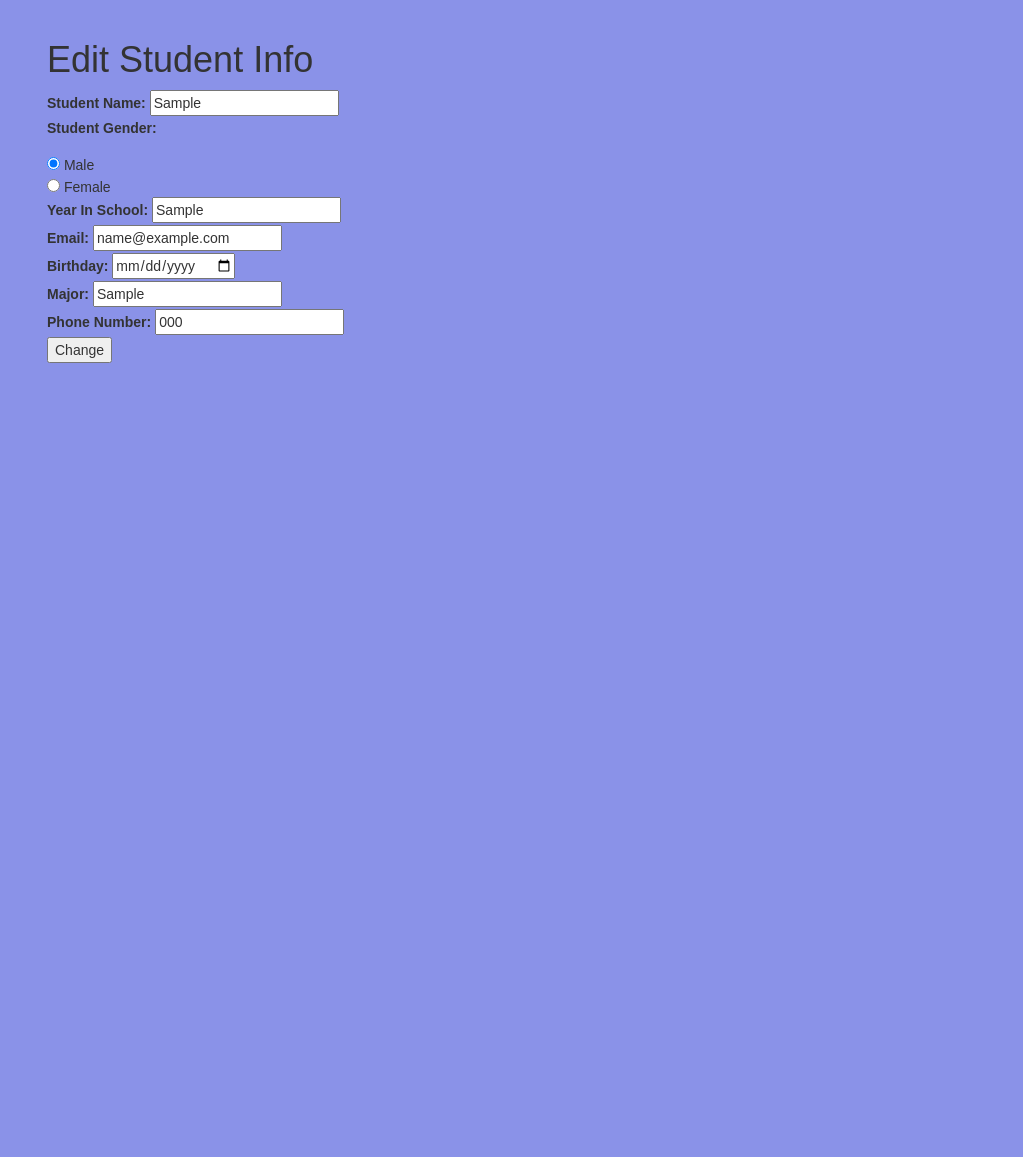
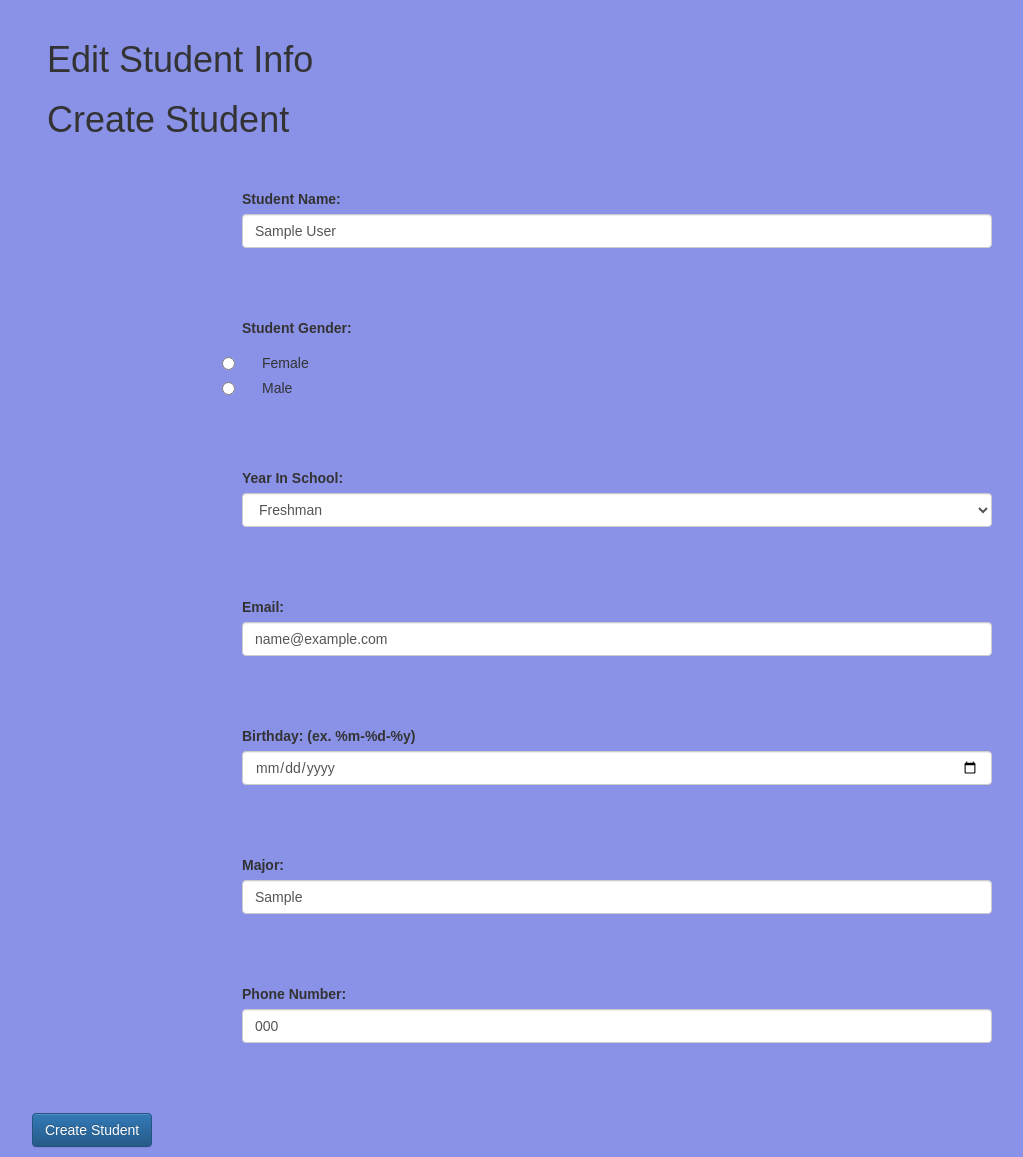
Before and after one commit to rettka30/CUS1166_StudentSystem, a Flask app: page /edit/Student/1 in a window 1280 px wide. Shown: the part 62-1219 px from the top of the page, without its empty margins (23-1046 px from the left). Before the commit the page ends 425 px from the top, so only its background shows below. Run offline with Flask 2, Linux system fonts and the light colour scheme; a user stored in the database is signed in; tables that the repository leaves empty hold one stand-in row (values such as "Sample post"); some libraries are stand-ins or nearby versions.

Commit message:
A lot of stuff

```diff
--- a/app.py
+++ b/app.py
@@ -282,6 +282,7 @@ def delete(type, id):
 @login_required
 def edit(type, id):
     if type == "Student":
+        form = CreateStudentForm()
         student = Student.query.get(id)
         if request.method == 'POST':
             student.name = request.form.get('student_name')
@@ -294,8 +295,9 @@ def edit(type, id):
             db.session.add(student)
             db.session.commit()
             return redirect(url_for('index', type='Student', id=id))
-        return render_template('student_edit.html', student=student)
+        return render_template('student_edit.html', student=student, form=form)
     elif type == "Professor":
+        form = CreateProfessorForm()
         professor = Professor.query.get(id)
         if request.method == 'POST':
             professor.name = request.form.get('professor_name')
@@ -307,8 +309,9 @@ def edit(type, id):
             db.session.add(professor)
             db.session.commit()
             return redirect(url_for('index', type='Professor', id=id))
-        return render_template('prof_edit.html', professor=professor)
+        return render_template('prof_edit.html', professor=professor, form=form)
     elif type == "Administrator":
+        form = CreateAdministratorForm()
         admin = Administrator.query.get(id)
         if request.method == 'POST':
             admin.name = request.form.get('admin_name')
@@ -320,7 +323,7 @@ def edit(type, id):
             db.session.add(admin)
             db.session.commit()
             return redirect(url_for('index', type='Administrator', id=id))
-        return render_template('admin_edit.html', admin=admin)
+        return render_template('admin_edit.html', admin=admin, form=form)
     elif type == "Course":
         course = Course.query.get(id)
         if request.method == 'POST':
--- a/forms.py
+++ b/forms.py
@@ -1,5 +1,5 @@
 from flask_wtf import FlaskForm
-from wtforms import StringField, IntegerField, PasswordField, SubmitField, RadioField, DateField, FloatField
+from wtforms import StringField, IntegerField, PasswordField, SelectField, SubmitField, RadioField, DateField, FloatField
 from wtforms.fields.html5 import EmailField
 from wtforms.validators import ValidationError, DataRequired, Email, EqualTo
 from models import Student, Professor, Administrator
@@ -46,7 +46,8 @@ class SearchCourseForm(FlaskForm):
 class CreateStudentForm(FlaskForm):
     student_name = StringField('Student Name:', validators = [DataRequired()])
     student_gender = RadioField('Student Gender:', choices = [('Female','Female'),('Male','Male')])
-    student_year = StringField('Year In School:', validators = [DataRequired()])
+    student_year = SelectField('Year In School:', choices=[('Freshman', 'Freshman'),
+        ('Sophmore', 'Sophmore'), ('Junior', 'Junior'), ('Senior', 'Senior')], validators = [DataRequired()])
     student_email = EmailField('Email:', validators = [DataRequired(),Email()])
     student_birthday = DateField('Birthday: (ex. %m-%d-%y)', format='%m-%d-%Y')
     student_major = StringField('Major:', validators = [DataRequired()])
--- a/templates/layout.html
+++ b/templates/layout.html
@@ -24,7 +24,9 @@
       <div class="navbar-collapse collapse">
         <ul class="nav navbar-nav">
           <li><a href="/">Home</a></li>
-          <li><a href="/index">Index</a></li>
+          {% if current_user.is_authenticated %}
+            <li><a href="{{ url_for('index', type=current_user.type, id=current_user.id) }}">Index</a></li>
+          {% endif %}
           <li><a href="{{ url_for('user.login') }}">Sign In</a></li>
           <li><a href="{{ url_for('user.logout') }}">Sign out</a></li>
         </ul>
--- a/templates/student_edit.html
+++ b/templates/student_edit.html
@@ -1,37 +1,73 @@
 {% extends 'layout.html' %}
+{% import 'bootstrap/wtf.html' as wtf %}
 
 {% block app_content %}
   <h1>Edit Student Info</h1>
-  <form action="" method="POST">
-    <div>
-    	<label> Student Name: </label>
-    	<input type="text" name="student_name" value={{student.name}}>
+  <form action="" method="post" id="create" novalidate>
+        {{ form.hidden_tag() }}
+        <h1 id="title">Create Student</h1>
+        <br>
+        <br>
+        <div class="row" id="r1">
+          <div class="col-xs-8 col-lg-offset-2" id="name">
+            <div class='form-group'>
+                {{ wtf.form_field(form.student_name, value=student.name) }}<br>
             </div>
-    <div>
-    	<p><label> Student Gender: </label></p>
-      <input type="radio" name="student_gender" id="male" value="Male" checked> Male<br>
-      <input type="radio" name="student_gender" id="female" value="Female"> Female<br>
           </div>
-    <div>
-      <label>Year In School:</label>
-      <input type=text name="student_year" value={{student.year}}>
         </div>
-    <div>
-      <label> Email: </label>
-      <input type="email" name="student_email" value={{student.email}}>
+        <br>
+        <div class="row" id="r2">
+          <div class="col-xs-8 col-lg-offset-2" id="gender">
+            <div class='form-group'>
+                {{ wtf.form_field(form.student_gender, value=student.gender) }}<br>
             </div>
-    <div>
-      <label> Birthday: </label>
-      <input type="date" id="birthday" name="student_birthday" value={{student.birthday}}>
           </div>
-    <div>
-      <label> Major: </label>
-      <input type="text" name="student_major" value={{student.major}}>
         </div>
-    <div>
-      <label> Phone Number: </label>
-      <input type="tel" name="student_phone" value={{student.phone}}>
+        <br>
+        <div class="row" id="r3">
+          <div class="col-xs-8 col-lg-offset-2" id="year">
+            <div class='form-group'>
+                {{ wtf.form_field(form.student_year, value=student.year) }}<br>
             </div>
-  	<button type="submit"> Change </button>
+          </div>
+        </div>
+        <br>
+        <div class="row" id="r4">
+          <div class="col-xs-8 col-lg-offset-2" id="email">
+            <div class='form-group'>
+                {{ wtf.form_field(form.student_email, value=student.email) }}<br>
+            </div>
+          </div>
+        </div>
+        <br>
+        <div class="row" id="r5">
+          <div class="col-xs-8 col-lg-offset-2" id="birthday">
+            <div class='form-group'>
+                {{ wtf.form_field(form.student_birthday, value=student.birthday) }}<br>
+            </div>
+          </div>
+        </div>
+        <br>
+        <div class="row" id="r3">
+          <div class="col-xs-8 col-lg-offset-2" id="major">
+            <div class='form-group'>
+                {{ wtf.form_field(form.student_major, value=student.major) }}<br>
+            </div>
+          </div>
+        </div>
+        <br>
+        <div class="row" id="r6">
+          <div class="col-xs-8 col-lg-offset-2" id="phone">
+            <div class='form-group'>
+                {{ wtf.form_field(form.student_phone, value=student.phone) }}<br>
+            </div>
+          </div>
+        </div>
+        <br>
+        <div class="row" id="r7">
+          <div class="col-auto" id="create">
+            <input class="btn btn-primary" type="submit" value="Create Student">
+          </div>
+        </div>
   </form>
 {% endblock %}
```
Also changed, not shown: templates/admin_edit.html (+47 -21 lines), templates/prof_edit.html (+53 -21 lines), app.db. Lines whose indentation alone changed are shown as unchanged.
